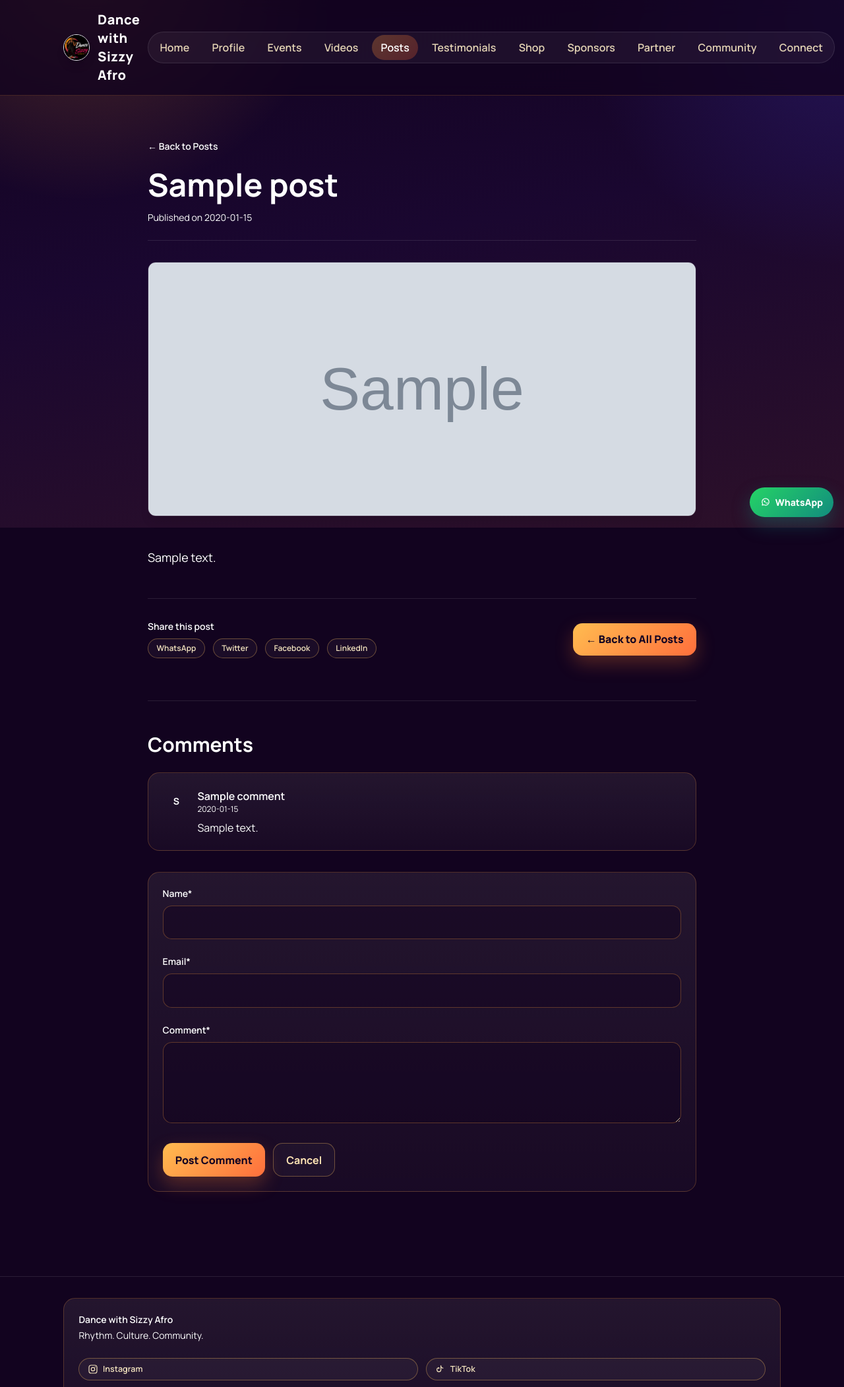
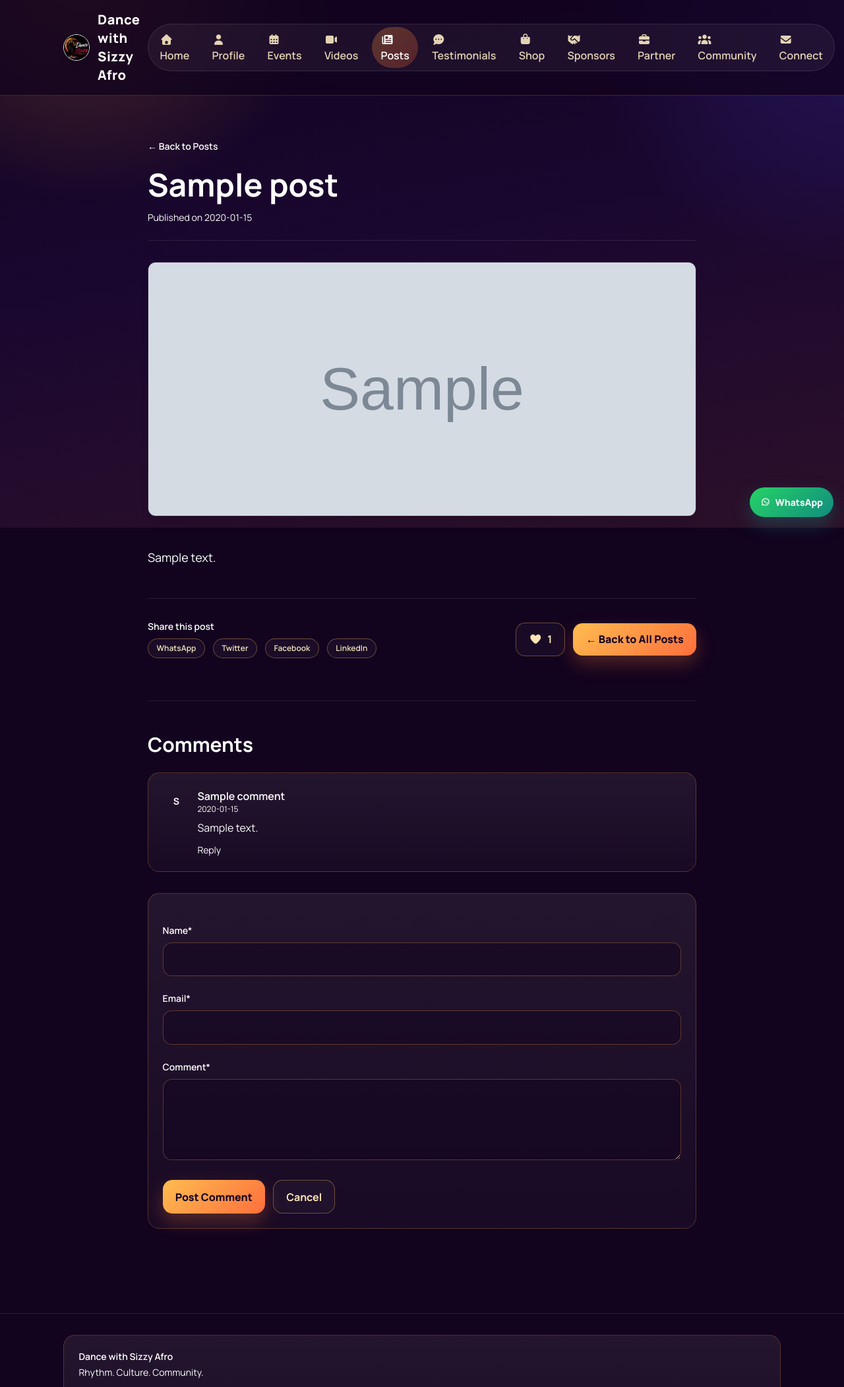
Before and after one commit to twinodev/sizzy-afro-website, a Flask app: page /posts/1 in a window 1280 px wide. Shown: the top 2103 px of the page at 66% size. Run offline with Flask 3, Linux system fonts and the light colour scheme; tables that the repository leaves empty hold one stand-in row (values such as "Sample post"); grey boxes marked "Sample" are stand-in pictures; some libraries are stand-ins or nearby versions.

Commit message:
Add post likes replies and site icons

```diff
--- a/app.py
+++ b/app.py
@@ -10,7 +10,7 @@ from urllib.error import HTTPError, URLError
 from urllib.parse import parse_qsl, quote, urlencode, urlparse, urlunparse
 from urllib.request import Request, urlopen
 
-from flask import Flask, Response, abort, flash, redirect, render_template, request, session, url_for
+from flask import Flask, Response, abort, flash, redirect, render_template, request, session, url_for, jsonify
 from types import SimpleNamespace
 from flask_sqlalchemy import SQLAlchemy
 from sqlalchemy import inspect, text
@@ -214,6 +214,7 @@ class Post(db.Model):
     published = db.Column(db.Boolean, default=True)
     created_at = db.Column(db.String(50), nullable=False)
     updated_at = db.Column(db.String(50), nullable=False)
+    likes = db.Column(db.Integer, default=0, nullable=False)
 
 
 class Comment(db.Model):
@@ -225,6 +226,7 @@ class Comment(db.Model):
     message = db.Column(db.Text, nullable=False)
     approved = db.Column(db.Boolean, default=False)
     created_at = db.Column(db.String(50), nullable=False)
+    parent_id = db.Column(db.Integer, db.ForeignKey('comments.id'), nullable=True)
 
 
 class Testimonial(db.Model):
@@ -327,6 +329,8 @@ def init_db():
         _ensure_testimonials_event_id_column()
         _ensure_faqs_event_id_column()
         _ensure_videos_event_id_column()
+        _ensure_posts_likes_column()
+        _ensure_comments_parent_id_column()
 
 
 def _ensure_merchandise_published_column():
@@ -408,6 +412,34 @@ def _ensure_videos_event_id_column():
             print("Added event_id column to videos table")
     except Exception as e:
         print(f"Migration: Could not add event_id to videos: {e}")
+
+
+def _ensure_posts_likes_column():
+    """Add likes column to posts if missing."""
+    try:
+        inspector = inspect(db.engine)
+        columns = {column["name"] for column in inspector.get_columns("posts")}
+
+        if "likes" not in columns:
+            db.session.execute(text("ALTER TABLE posts ADD COLUMN likes INTEGER DEFAULT 0 NOT NULL"))
+            db.session.commit()
+            print("Added likes column to posts table")
+    except Exception as e:
+        print(f"Migration: Could not add likes to posts: {e}")
+
+
+def _ensure_comments_parent_id_column():
+    """Add parent_id column to comments if missing."""
+    try:
+        inspector = inspect(db.engine)
+        columns = {column["name"] for column in inspector.get_columns("comments")}
+
+        if "parent_id" not in columns:
+            db.session.execute(text("ALTER TABLE comments ADD COLUMN parent_id INTEGER REFERENCES comments(id)"))
+            db.session.commit()
+            print("Added parent_id column to comments table")
+    except Exception as e:
+        print(f"Migration: Could not add parent_id to comments: {e}")
 
 
 
@@ -1052,10 +1084,11 @@ def post_detail(post_id):
         return redirect(url_for("posts"))
 
     if request.method == "POST":
-        # Accept comments on posts
+        # Accept comments on posts (including replies)
         name = request.form.get("name", "").strip()
         email = request.form.get("email", "").strip()
         message = request.form.get("message", "").strip()
+        parent_id = request.form.get("parent_id")
 
         if not name or not email or not message:
             flash("Please provide your name, email, and a comment.", "error")
@@ -1067,7 +1100,8 @@ def post_detail(post_id):
             email=email,
             message=message,
             approved=False,
-            created_at=datetime.utcnow().strftime("%Y-%m-%d %H:%M:%S")
+            created_at=datetime.utcnow().strftime("%Y-%m-%d %H:%M:%S"),
+            parent_id=int(parent_id) if parent_id else None,
         )
         db.session.add(comment)
         db.session.commit()
@@ -1075,7 +1109,22 @@ def post_detail(post_id):
         return redirect(url_for("post_detail", post_id=post_id))
 
     related_posts = Post.query.filter(Post.published == True, Post.id != post_id).order_by(Post.created_at.desc()).limit(3).all()
-    comments = Comment.query.filter_by(post_id=post.id, approved=True).order_by(Comment.id.asc()).all()
+    # Fetch approved comments and assemble nested replies
+    comments_all = Comment.query.filter_by(post_id=post.id, approved=True).order_by(Comment.id.asc()).all()
+    comments_by_id = {c.id: c for c in comments_all}
+    roots = []
+    for c in comments_all:
+        setattr(c, 'replies', [])
+    for c in comments_all:
+        if getattr(c, 'parent_id', None):
+            parent = comments_by_id.get(c.parent_id)
+            if parent:
+                parent.replies.append(c)
+            else:
+                roots.append(c)
+        else:
+            roots.append(c)
+    comments = roots
     post_description = _truncate_text(post.excerpt or post.content)
     post_image = _absolute_url(post.image_url) if post.image_url else _absolute_url(url_for("static", filename="images/hero.jpg"))
     seo = {
@@ -1111,6 +1160,24 @@ def post_detail(post_id):
     return render_template("post_detail.html", post=post, related_posts=related_posts, comments=comments, seo=seo)
 
 
+@app.route("/posts/<int:post_id>/like", methods=["POST"])
+def post_like(post_id):
+    try:
+        post = Post.query.get_or_404(post_id)
+        post.likes = (post.likes or 0) + 1
+        db.session.commit()
+    except Exception as e:
+        print(f"Like failed for post {post_id}: {e}")
+        if request.is_json:
+            return jsonify({"error": "failed"}), 500
+        flash("Unable to like post.", "error")
+        return redirect(url_for('post_detail', post_id=post_id))
+
+    if request.is_json:
+        return jsonify({"likes": post.likes})
+    return redirect(url_for('post_detail', post_id=post_id))
+
+
 @app.route("/robots.txt")
 def robots_txt():
     lines = [
--- a/templates/base.html
+++ b/templates/base.html
@@ -115,6 +115,7 @@
     </script>
 
     <link rel="stylesheet" href="{{ url_for('static', filename='css/styles.css') }}" />
+    <link rel="stylesheet" href="https://cdn.jsdelivr.net/npm/@fortawesome/fontawesome-free/css/all.min.css" />
   </head>
   <body class="bg-stage text-white min-h-screen flex flex-col font-[Manrope] antialiased">
     <div class="site-aura" aria-hidden="true"></div>
@@ -133,33 +134,33 @@
         </button>
 
         <nav id="desktop-nav" class="hidden lg:flex items-center gap-1 sm:gap-2 text-sm sm:text-base rounded-full p-1 bg-white/5 border border-white/10">
-          <a href="{{ url_for('home') }}" class="nav-link {% if request.endpoint == 'home' %}active-link{% endif %}">Home</a>
-          <a href="{{ url_for('about') }}" class="nav-link {% if request.endpoint == 'about' %}active-link{% endif %}">Profile</a>
-          <a href="{{ url_for('events') }}" class="nav-link {% if request.endpoint == 'events' or request.endpoint == 'event_detail' %}active-link{% endif %}">Events</a>
-          <a href="{{ url_for('videos') }}" class="nav-link {% if request.endpoint == 'videos' %}active-link{% endif %}">Videos</a>
-          <a href="{{ url_for('posts') }}" class="nav-link {% if request.endpoint == 'posts' or request.endpoint == 'post_detail' %}active-link{% endif %}">Posts</a>
-          <a href="{{ url_for('testimonials_page') }}" class="nav-link {% if request.endpoint == 'testimonials_page' %}active-link{% endif %}">Testimonials</a>
-          <a href="{{ url_for('merchandise') }}" class="nav-link {% if request.endpoint == 'merchandise' %}active-link{% endif %}">Shop</a>
-          <a href="{{ url_for('sponsors') }}" class="nav-link {% if request.endpoint == 'sponsors' %}active-link{% endif %}">Sponsors</a>
-          <a href="{{ url_for('partnerships') }}" class="nav-link {% if request.endpoint == 'partnerships' %}active-link{% endif %}">Partner</a>
-          <a href="{{ url_for('community') }}" class="nav-link {% if request.endpoint == 'community' %}active-link{% endif %}">Community</a>
-          <a href="{{ url_for('contact') }}" class="nav-link {% if request.endpoint == 'contact' %}active-link{% endif %}">Connect</a>
+          <a href="{{ url_for('home') }}" class="nav-link {% if request.endpoint == 'home' %}active-link{% endif %}"><i class="fa fa-home mr-2"></i>Home</a>
+          <a href="{{ url_for('about') }}" class="nav-link {% if request.endpoint == 'about' %}active-link{% endif %}"><i class="fa fa-user mr-2"></i>Profile</a>
+          <a href="{{ url_for('events') }}" class="nav-link {% if request.endpoint == 'events' or request.endpoint == 'event_detail' %}active-link{% endif %}"><i class="fa fa-calendar-alt mr-2"></i>Events</a>
+          <a href="{{ url_for('videos') }}" class="nav-link {% if request.endpoint == 'videos' %}active-link{% endif %}"><i class="fa fa-video mr-2"></i>Videos</a>
+          <a href="{{ url_for('posts') }}" class="nav-link {% if request.endpoint == 'posts' or request.endpoint == 'post_detail' %}active-link{% endif %}"><i class="fa fa-newspaper mr-2"></i>Posts</a>
+          <a href="{{ url_for('testimonials_page') }}" class="nav-link {% if request.endpoint == 'testimonials_page' %}active-link{% endif %}"><i class="fa fa-comment-dots mr-2"></i>Testimonials</a>
+          <a href="{{ url_for('merchandise') }}" class="nav-link {% if request.endpoint == 'merchandise' %}active-link{% endif %}"><i class="fa fa-shopping-bag mr-2"></i>Shop</a>
+          <a href="{{ url_for('sponsors') }}" class="nav-link {% if request.endpoint == 'sponsors' %}active-link{% endif %}"><i class="fa fa-handshake mr-2"></i>Sponsors</a>
+          <a href="{{ url_for('partnerships') }}" class="nav-link {% if request.endpoint == 'partnerships' %}active-link{% endif %}"><i class="fa fa-briefcase mr-2"></i>Partner</a>
+          <a href="{{ url_for('community') }}" class="nav-link {% if request.endpoint == 'community' %}active-link{% endif %}"><i class="fa fa-users mr-2"></i>Community</a>
+          <a href="{{ url_for('contact') }}" class="nav-link {% if request.endpoint == 'contact' %}active-link{% endif %}"><i class="fa fa-envelope mr-2"></i>Connect</a>
         </nav>
       </div>
 
       <nav id="mobile-nav" class="lg:hidden hidden border-t border-white/10 bg-stage/95 backdrop-blur">
         <div class="max-w-6xl mx-auto px-4 py-3 flex flex-col gap-1">
-          <a href="{{ url_for('home') }}" class="mobile-nav-link {% if request.endpoint == 'home' %}active-link{% endif %}">Home</a>
-          <a href="{{ url_for('about') }}" class="mobile-nav-link {% if request.endpoint == 'about' %}active-link{% endif %}">Profile</a>
-          <a href="{{ url_for('events') }}" class="mobile-nav-link {% if request.endpoint == 'events' or request.endpoint == 'event_detail' %}active-link{% endif %}">Events</a>
-          <a href="{{ url_for('videos') }}" class="mobile-nav-link {% if request.endpoint == 'videos' %}active-link{% endif %}">Videos</a>
-          <a href="{{ url_for('posts') }}" class="mobile-nav-link {% if request.endpoint == 'posts' or request.endpoint == 'post_detail' %}active-link{% endif %}">Posts</a>
-          <a href="{{ url_for('testimonials_page') }}" class="mobile-nav-link {% if request.endpoint == 'testimonials_page' %}active-link{% endif %}">Testimonials</a>
-          <a href="{{ url_for('merchandise') }}" class="mobile-nav-link {% if request.endpoint == 'merchandise' %}active-link{% endif %}">Shop</a>
-          <a href="{{ url_for('sponsors') }}" class="mobile-nav-link {% if request.endpoint == 'sponsors' %}active-link{% endif %}">Sponsors</a>
-          <a href="{{ url_for('partnerships') }}" class="mobile-nav-link {% if request.endpoint == 'partnerships' %}active-link{% endif %}">Partner</a>
-          <a href="{{ url_for('community') }}" class="mobile-nav-link {% if request.endpoint == 'community' %}active-link{% endif %}">Community</a>
-          <a href="{{ url_for('contact') }}" class="mobile-nav-link {% if request.endpoint == 'contact' %}active-link{% endif %}">Connect</a>
+          <a href="{{ url_for('home') }}" class="mobile-nav-link {% if request.endpoint == 'home' %}active-link{% endif %}"><i class="fa fa-home mr-2"></i>Home</a>
+          <a href="{{ url_for('about') }}" class="mobile-nav-link {% if request.endpoint == 'about' %}active-link{% endif %}"><i class="fa fa-user mr-2"></i>Profile</a>
+          <a href="{{ url_for('events') }}" class="mobile-nav-link {% if request.endpoint == 'events' or request.endpoint == 'event_detail' %}active-link{% endif %}"><i class="fa fa-calendar-alt mr-2"></i>Events</a>
+          <a href="{{ url_for('videos') }}" class="mobile-nav-link {% if request.endpoint == 'videos' %}active-link{% endif %}"><i class="fa fa-video mr-2"></i>Videos</a>
+          <a href="{{ url_for('posts') }}" class="mobile-nav-link {% if request.endpoint == 'posts' or request.endpoint == 'post_detail' %}active-link{% endif %}"><i class="fa fa-newspaper mr-2"></i>Posts</a>
+          <a href="{{ url_for('testimonials_page') }}" class="mobile-nav-link {% if request.endpoint == 'testimonials_page' %}active-link{% endif %}"><i class="fa fa-comment-dots mr-2"></i>Testimonials</a>
+          <a href="{{ url_for('merchandise') }}" class="mobile-nav-link {% if request.endpoint == 'merchandise' %}active-link{% endif %}"><i class="fa fa-shopping-bag mr-2"></i>Shop</a>
+          <a href="{{ url_for('sponsors') }}" class="mobile-nav-link {% if request.endpoint == 'sponsors' %}active-link{% endif %}"><i class="fa fa-handshake mr-2"></i>Sponsors</a>
+          <a href="{{ url_for('partnerships') }}" class="mobile-nav-link {% if request.endpoint == 'partnerships' %}active-link{% endif %}"><i class="fa fa-briefcase mr-2"></i>Partner</a>
+          <a href="{{ url_for('community') }}" class="mobile-nav-link {% if request.endpoint == 'community' %}active-link{% endif %}"><i class="fa fa-users mr-2"></i>Community</a>
+          <a href="{{ url_for('contact') }}" class="mobile-nav-link {% if request.endpoint == 'contact' %}active-link{% endif %}"><i class="fa fa-envelope mr-2"></i>Connect</a>
         </div>
       </nav>
     </header>
--- a/templates/post_detail.html
+++ b/templates/post_detail.html
@@ -85,12 +85,21 @@
         </div>
       </div>
 
+      <div class="flex items-center gap-3">
+        <form id="like-form" action="{{ url_for('post_like', post_id=post.id) }}" method="POST">
+          <button type="button" id="like-btn" class="btn-secondary flex items-center gap-2">
+            <i class="fa fa-heart text-afro-300"></i>
+            <span id="like-count">{{ post.likes or 0 }}</span>
+          </button>
+        </form>
+
         <a
           href="{{ url_for('posts') }}"
           class="btn-primary text-sm sm:text-base"
         >
           ← Back to All Posts
         </a>
+      </div>
     </div>
   </article>
 
@@ -134,10 +143,30 @@
           <div class="card-soft">
             <div class="flex items-start gap-3">
               <div class="w-10 h-10 rounded-full bg-white/6 flex items-center justify-center text-sm font-bold">{{ c.name[0]|upper }}</div>
-              <div>
+              <div class="flex-1">
                 <p class="font-semibold text-white">{{ c.name }}</p>
                 <p class="text-xs text-afro-100/60">{{ c.created_at[:19] }}</p>
                 <p class="mt-2 text-afro-100/80">{{ c.message }}</p>
+                <div class="mt-3 flex gap-3">
+                  <button type="button" class="reply-btn text-sm text-afro-200 hover:underline" data-comment-id="{{ c.id }}" data-comment-author="{{ c.name }}">Reply</button>
+                </div>
+
+                {% if c.replies %}
+                  <div class="mt-4 pl-12 space-y-3">
+                    {% for r in c.replies %}
+                      <div class="card">
+                        <div class="flex items-start gap-3">
+                          <div class="w-8 h-8 rounded-full bg-white/6 flex items-center justify-center text-sm font-bold">{{ r.name[0]|upper }}</div>
+                          <div>
+                            <p class="font-semibold text-white">{{ r.name }}</p>
+                            <p class="text-xs text-afro-100/60">{{ r.created_at[:19] }}</p>
+                            <p class="mt-2 text-afro-100/80">{{ r.message }}</p>
+                          </div>
+                        </div>
+                      </div>
+                    {% endfor %}
+                  </div>
+                {% endif %}
               </div>
             </div>
           </div>
@@ -150,7 +179,9 @@
     {% endif %}
 
     <!-- Comment Form -->
-    <form method="POST" class="card space-y-6">
+    <form method="POST" class="card space-y-6" id="comment-form">
+      <input type="hidden" name="parent_id" id="parent_id" value="" />
+      <div id="replying-to" class="text-sm text-afro-100/60"></div>
       <div>
         <label for="name" class="block text-sm font-semibold text-white mb-2">Name*</label>
         <input type="text" id="name" name="name" class="field-input" required />
@@ -187,3 +218,43 @@
   }
 </style>
 {% endblock %}
+
+{% block scripts %}
+<script>
+  // Like button handler (AJAX)
+  document.addEventListener('DOMContentLoaded', function(){
+    const likeBtn = document.getElementById('like-btn');
+    const likeCount = document.getElementById('like-count');
+    if (likeBtn) {
+      likeBtn.addEventListener('click', function(){
+        fetch("{{ url_for('post_like', post_id=post.id) }}", {
+          method: 'POST',
+          headers: {
+            'X-CSRFToken': window.csrfToken,
+            'Accept': 'application/json'
+          },
+        }).then(r => r.json()).then(data => {
+          if (data && data.likes !== undefined) {
+            likeCount.textContent = data.likes;
+          }
+        }).catch(() => {
+          // fallback: submit form (reload)
+          document.getElementById('like-form').submit();
+        });
+      });
+    }
+
+    // Reply button handling
+    document.querySelectorAll('.reply-btn').forEach(btn => {
+      btn.addEventListener('click', function(){
+        const commentId = this.getAttribute('data-comment-id');
+        const author = this.getAttribute('data-comment-author');
+        document.getElementById('parent_id').value = commentId;
+        document.getElementById('replying-to').textContent = 'Replying to ' + author + ' — your reply will appear after approval.';
+        window.scrollTo({ top: document.getElementById('comment-form').offsetTop - 120, behavior: 'smooth' });
+        document.getElementById('name').focus();
+      });
+    });
+  });
+</script>
+{% endblock %}
```
Lines whose indentation alone changed are shown as unchanged.
